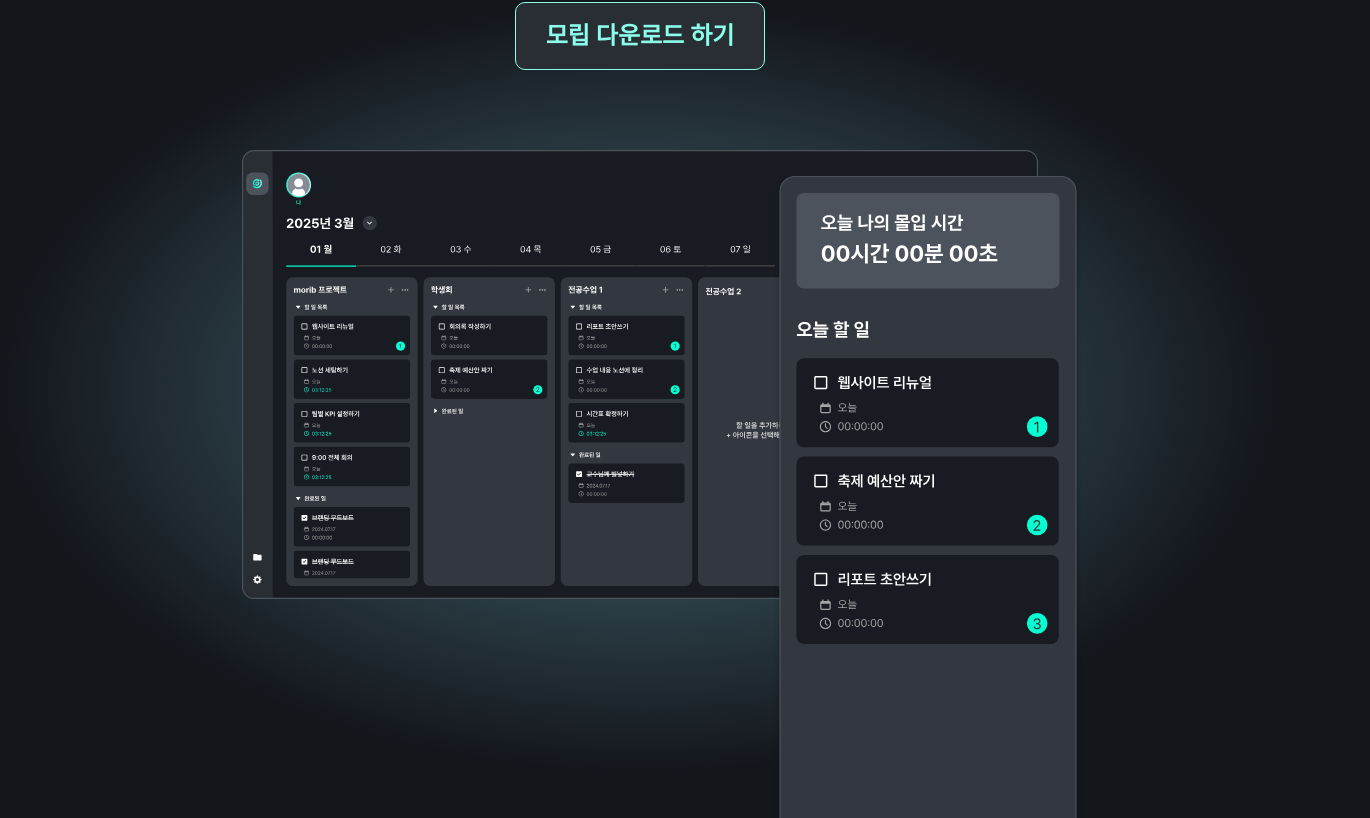
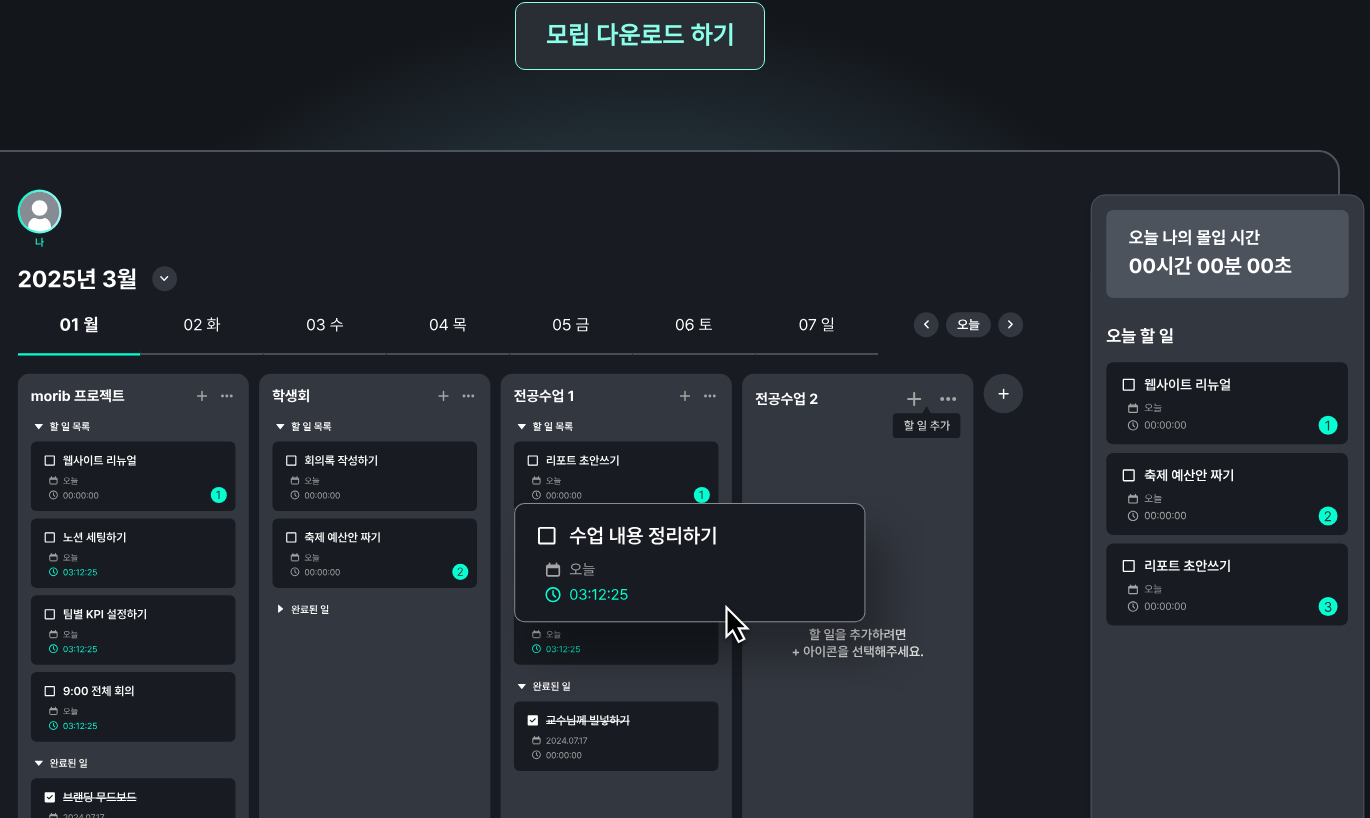
Before and after one commit to morib-in/Morib-Landing, a Next.js app: page / in a window 1280 px wide. Shown: the part 462-1280 px from the top of the page, 1370 px wide, since content can reach past the window. Built offline with nearby package versions, Linux system fonts and the light colour scheme; a web font is replaced by a local one.

Commit message:
fix: section1 애니메이션 이미지 배치 수정 (#16)

```diff
--- a/src/components/MainSection.tsx
+++ b/src/components/MainSection.tsx
@@ -11,14 +11,15 @@ const MainSection = () => {
           {MAIN_SECTION_CONTENT.title.main}
           <span>{MAIN_SECTION_CONTENT.title.sub}</span>
         </h1>
-        <p className="sm:body-med-32 text-gray-05 detail-semibold-14">{MAIN_SECTION_CONTENT.description}</p>
+        <p className="text-gray-05 detail-semibold-14 sm:body-med-32">{MAIN_SECTION_CONTENT.description}</p>
       </div>
       <div className="flex w-full flex-col items-center justify-center gap-[1.4rem] bg-landing px-[2.4rem] pb-[2.9rem] sm:gap-[8rem] sm:px-[24.2rem] sm:pb-[17.4rem]">
         <DownloadButton />
-        <div className="relative">
-          <Image src="/first.svg" alt="모립 홈 이미지" width={1436} height={830} />
+        <div
+          className="relative h-[18.9rem] w-[32.7rem] bg-contain bg-center bg-no-repeat sm:h-[79rem] sm:w-[140rem] sm:bg-cover"
+          style={{ backgroundImage: "url('/first.svg')" }}>
           <motion.div
-            className="absolute right-[10.8rem] top-[9.3rem] sm:left-[56.9rem] sm:top-[36rem]"
+            className="absolute right-[8rem] top-[7.9rem] sm:left-[55.4rem] sm:top-[34.5rem]"
             initial={{ opacity: 0, y: 100 }}
             whileInView={{ opacity: 1, y: 0 }}
             viewport={{ once: true, amount: 0 }}
@@ -32,7 +33,7 @@ const MainSection = () => {
             />
           </motion.div>
           <motion.div
-            className="absolute right-[-0.5rem] top-[1rem] sm:right-[-19rem] sm:top-[2.5rem]"
+            className="absolute right-[-0.5rem] top-[1rem] sm:right-[-3rem] sm:top-[2rem]"
             initial={{ opacity: 0, y: 100 }}
             whileInView={{ opacity: 1, y: 0 }}
             viewport={{ once: true, amount: 0.3 }}
@@ -42,7 +43,7 @@ const MainSection = () => {
               alt="오늘의 태스크 이미지"
               width={285}
               height={773}
-              className="h-[22rem] w-auto sm:h-[85rem] sm:w-[60rem]"
+              className="h-[22rem] w-auto sm:h-[83rem] sm:w-[28.5rem]"
             />
           </motion.div>
         </div>
```
